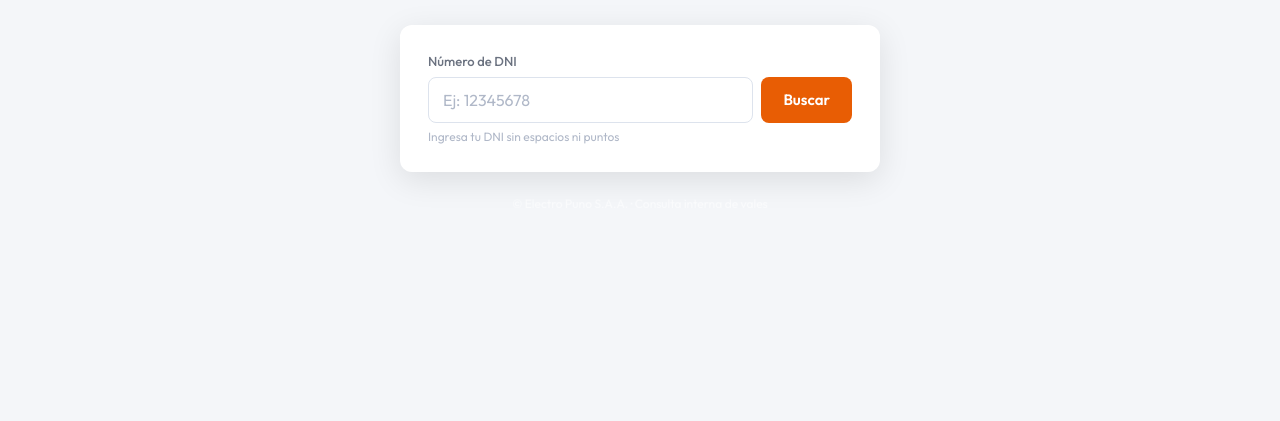
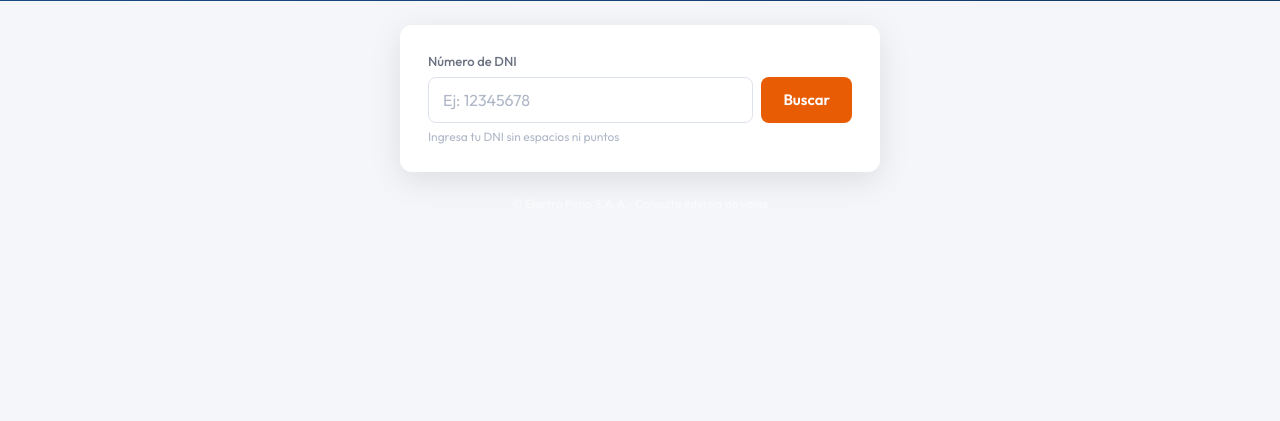
Before and after one commit to EPOCCO/consulta-vales, a plain HTML site: page index.html in a window 1280 px wide. Shown: the part 379-800 px from the top of the page. Drawn offline with Linux system fonts and the light colour scheme.

Commit message:
Update index.html

```diff
--- a/index.html
+++ b/index.html
@@ -36,7 +36,7 @@
       content: '';
       position: fixed;
       top: 0; left: 0; right: 0;
-      height: 320px;
+      height: 380px;
       background: linear-gradient(135deg, var(--azul) 0%, var(--azul-dark) 100%);
       z-index: 0;
     }
```
